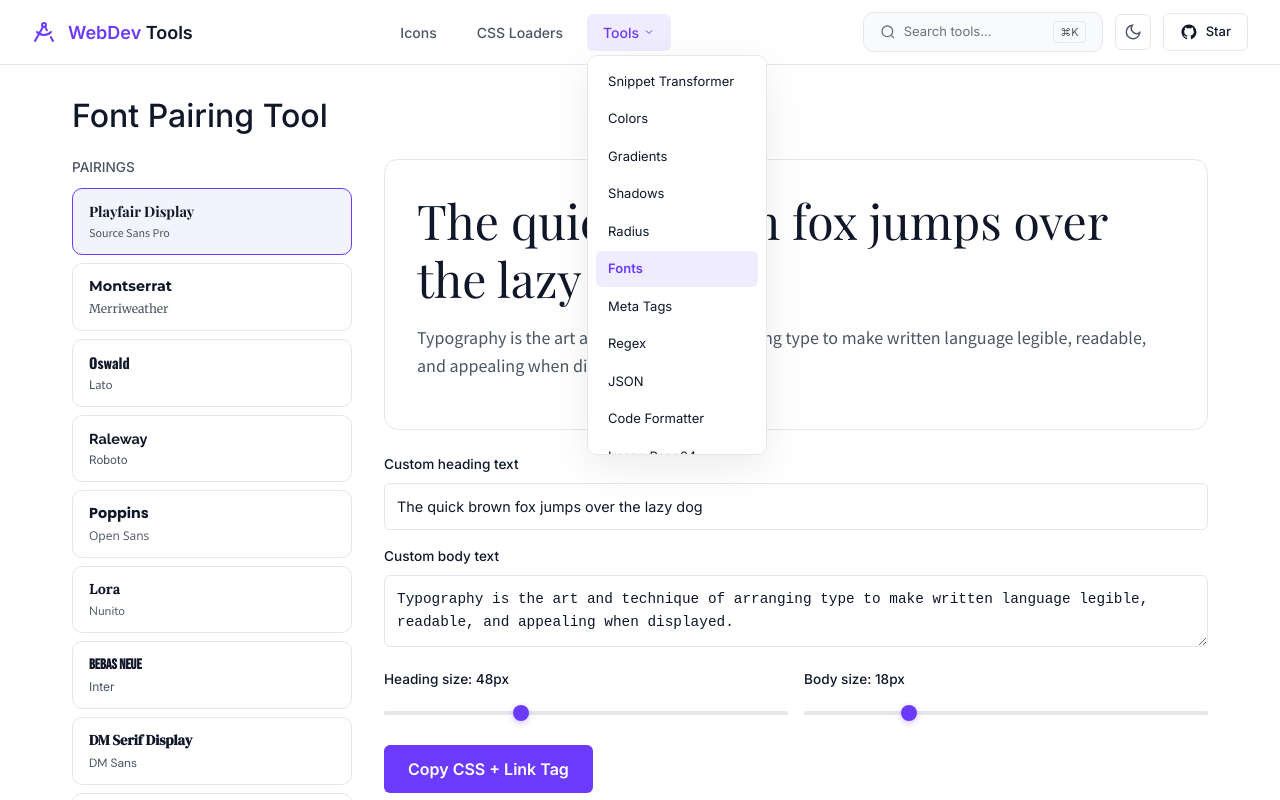
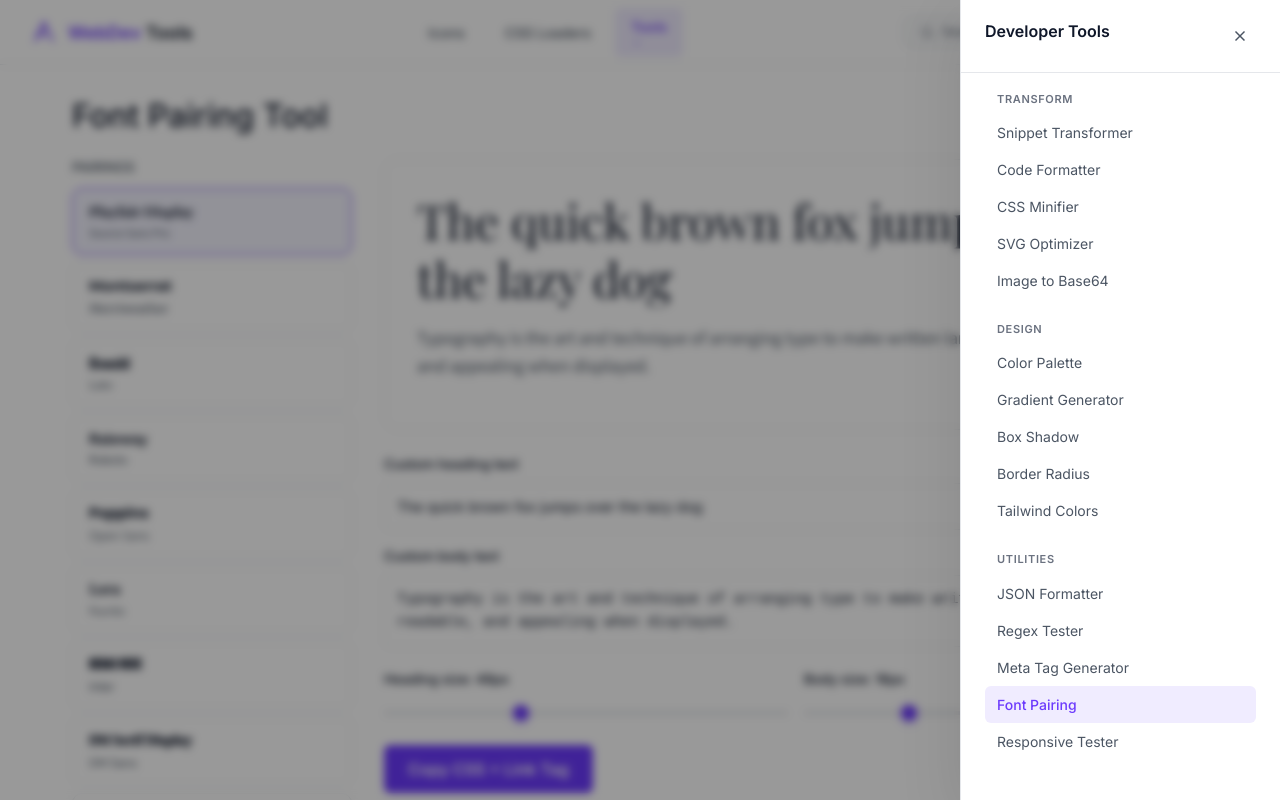
Before and after one commit to Satyamtechy/WebTools, an Angular app: page /fonts in a window 1280 px wide. Both pictures are taken after a click on the button "Tools". Shown: the top 800 px of the page. Built offline with nearby package versions, Linux system fonts and the light colour scheme; no server answers.

Commit message:
feat: replace dropdown with categorized tools drawer, fix search box height

```diff
--- a/src/app/shared/components/header/header.component.html
+++ b/src/app/shared/components/header/header.component.html
@@ -14,41 +14,18 @@
     <nav class="nav" aria-label="Main navigation">
       <a routerLink="/icons" routerLinkActive="active" class="nav-link">Icons</a>
       <a routerLink="/css-loaders" routerLinkActive="active" class="nav-link">CSS Loaders</a>
-      <div class="nav-dropdown">
-        <button class="nav-link dropdown-trigger" [class.active]="toolsOpen()" (click)="toggleTools()">
-          Tools
-          <svg width="12" height="12" viewBox="0 0 24 24" fill="none" stroke="currentColor" stroke-width="2" aria-hidden="true">
-            <path d="m6 9 6 6 6-6"/>
-          </svg>
-        </button>
-        @if (toolsOpen()) {
-          <div class="dropdown-backdrop" (click)="closeTools()"></div>
-          <div class="dropdown-menu">
-            <a routerLink="/transformer" routerLinkActive="active" class="dropdown-item" (click)="closeTools()">Snippet Transformer</a>
-            <a routerLink="/colors" routerLinkActive="active" class="dropdown-item" (click)="closeTools()">Colors</a>
-            <a routerLink="/gradients" routerLinkActive="active" class="dropdown-item" (click)="closeTools()">Gradients</a>
-            <a routerLink="/shadows" routerLinkActive="active" class="dropdown-item" (click)="closeTools()">Shadows</a>
-            <a routerLink="/radius" routerLinkActive="active" class="dropdown-item" (click)="closeTools()">Radius</a>
-            <a routerLink="/fonts" routerLinkActive="active" class="dropdown-item" (click)="closeTools()">Fonts</a>
-            <a routerLink="/meta-tags" routerLinkActive="active" class="dropdown-item" (click)="closeTools()">Meta Tags</a>
-            <a routerLink="/regex" routerLinkActive="active" class="dropdown-item" (click)="closeTools()">Regex</a>
-            <a routerLink="/json" routerLinkActive="active" class="dropdown-item" (click)="closeTools()">JSON</a>
-            <a routerLink="/code-formatter" routerLinkActive="active" class="dropdown-item" (click)="closeTools()">Code Formatter</a>
-            <a routerLink="/image-base64" routerLinkActive="active" class="dropdown-item" (click)="closeTools()">Image Base64</a>
-            <a routerLink="/svg-optimizer" routerLinkActive="active" class="dropdown-item" (click)="closeTools()">SVG Optimizer</a>
-            <a routerLink="/css-minifier" routerLinkActive="active" class="dropdown-item" (click)="closeTools()">CSS Minifier</a>
-            <a routerLink="/tailwind-colors" routerLinkActive="active" class="dropdown-item" (click)="closeTools()">Tailwind Colors</a>
-            <a routerLink="/responsive-tester" routerLinkActive="active" class="dropdown-item" (click)="closeTools()">Responsive Tester</a>
-          </div>
-        }
-      </div>
+      <button class="nav-link" [class.active]="toolsOpen()" (click)="toggleTools()">
+        Tools
+        <svg width="12" height="12" viewBox="0 0 24 24" fill="none" stroke="currentColor" stroke-width="2" aria-hidden="true">
+          <path d="m6 9 6 6 6-6"/>
+        </svg>
+      </button>
     </nav>
 
     <div class="header-actions">
       <div class="search-trigger" (click)="openPalette()">
-        <svg width="16" height="16" viewBox="0 0 24 24" fill="none" stroke="currentColor" stroke-width="2" aria-hidden="true">
-          <circle cx="11" cy="11" r="8"/>
-          <path d="m21 21-4.3-4.3"/>
+        <svg width="14" height="14" viewBox="0 0 24 24" fill="none" stroke="currentColor" stroke-width="2" aria-hidden="true">
+          <circle cx="11" cy="11" r="8"/><path d="m21 21-4.3-4.3"/>
         </svg>
         <span class="search-placeholder">Search tools...</span>
         <kbd>⌘K</kbd>
@@ -67,3 +44,42 @@
     </div>
   </div>
 </header>
+
+<!-- Tools Drawer -->
+@if (toolsOpen()) {
+  <div class="drawer-backdrop" (click)="closeTools()"></div>
+  <aside class="tools-drawer">
+    <div class="drawer-header">
+      <h3>Developer Tools</h3>
+      <button class="drawer-close" (click)="closeTools()" aria-label="Close">
+        <svg width="18" height="18" viewBox="0 0 24 24" fill="none" stroke="currentColor" stroke-width="2"><path d="M18 6 6 18"/><path d="m6 6 12 12"/></svg>
+      </button>
+    </div>
+    <div class="drawer-body">
+      <div class="drawer-category">
+        <h4>Transform</h4>
+        <a routerLink="/transformer" routerLinkActive="active" (click)="closeTools()">Snippet Transformer</a>
+        <a routerLink="/code-formatter" routerLinkActive="active" (click)="closeTools()">Code Formatter</a>
+        <a routerLink="/css-minifier" routerLinkActive="active" (click)="closeTools()">CSS Minifier</a>
+        <a routerLink="/svg-optimizer" routerLinkActive="active" (click)="closeTools()">SVG Optimizer</a>
+        <a routerLink="/image-base64" routerLinkActive="active" (click)="closeTools()">Image to Base64</a>
+      </div>
+      <div class="drawer-category">
+        <h4>Design</h4>
+        <a routerLink="/colors" routerLinkActive="active" (click)="closeTools()">Color Palette</a>
+        <a routerLink="/gradients" routerLinkActive="active" (click)="closeTools()">Gradient Generator</a>
+        <a routerLink="/shadows" routerLinkActive="active" (click)="closeTools()">Box Shadow</a>
+        <a routerLink="/radius" routerLinkActive="active" (click)="closeTools()">Border Radius</a>
+        <a routerLink="/tailwind-colors" routerLinkActive="active" (click)="closeTools()">Tailwind Colors</a>
+      </div>
+      <div class="drawer-category">
+        <h4>Utilities</h4>
+        <a routerLink="/json" routerLinkActive="active" (click)="closeTools()">JSON Formatter</a>
+        <a routerLink="/regex" routerLinkActive="active" (click)="closeTools()">Regex Tester</a>
+        <a routerLink="/meta-tags" routerLinkActive="active" (click)="closeTools()">Meta Tag Generator</a>
+        <a routerLink="/fonts" routerLinkActive="active" (click)="closeTools()">Font Pairing</a>
+        <a routerLink="/responsive-tester" routerLinkActive="active" (click)="closeTools()">Responsive Tester</a>
+      </div>
+    </div>
+  </aside>
+}
--- a/src/app/shared/components/header/header.component.scss
+++ b/src/app/shared/components/header/header.component.scss
@@ -68,6 +68,105 @@
   z-index: 999;
 }
 
+// Tools Drawer
+.drawer-backdrop {
+  position: fixed;
+  inset: 0;
+  background: rgba(0, 0, 0, 0.4);
+  backdrop-filter: blur(4px);
+  z-index: 998;
+  animation: fadeIn 0.2s ease;
+}
+
+.tools-drawer {
+  position: fixed;
+  top: 0;
+  right: 0;
+  bottom: 0;
+  width: 320px;
+  background: var(--color-surface);
+  border-left: 1px solid var(--color-border);
+  box-shadow: var(--shadow-xl);
+  z-index: 999;
+  overflow-y: auto;
+  animation: slideFromRight 0.25s cubic-bezier(0.16, 1, 0.3, 1);
+}
+
+@keyframes slideFromRight {
+  from { transform: translateX(100%); }
+  to { transform: translateX(0); }
+}
+
+@keyframes fadeIn {
+  from { opacity: 0; }
+  to { opacity: 1; }
+}
+
+.drawer-header {
+  display: flex;
+  align-items: center;
+  justify-content: space-between;
+  padding: var(--space-5) var(--space-6);
+  border-bottom: 1px solid var(--color-border);
+
+  h3 { font-size: 16px; font-weight: 600; color: var(--color-text); }
+}
+
+.drawer-close {
+  display: flex;
+  align-items: center;
+  justify-content: center;
+  width: 32px;
+  height: 32px;
+  border-radius: var(--radius-sm);
+  border: none;
+  background: transparent;
+  color: var(--color-text-secondary);
+  cursor: pointer;
+  transition: var(--transition);
+
+  &:hover { background: var(--color-surface-hover); color: var(--color-text); }
+}
+
+.drawer-body {
+  padding: var(--space-5) var(--space-6);
+}
+
+.drawer-category {
+  margin-bottom: var(--space-6);
+
+  h4 {
+    font-size: 11px;
+    font-weight: 600;
+    text-transform: uppercase;
+    letter-spacing: 0.06em;
+    color: var(--color-text-tertiary);
+    margin-bottom: var(--space-2);
+    padding: 0 var(--space-3);
+  }
+
+  a {
+    display: block;
+    padding: var(--space-2) var(--space-3);
+    border-radius: var(--radius-sm);
+    font-size: 14px;
+    color: var(--color-text-secondary);
+    text-decoration: none;
+    transition: var(--transition);
+
+    &:hover {
+      background: var(--color-surface-hover);
+      color: var(--color-text);
+    }
+
+    &.active {
+      background: var(--color-primary-light);
+      color: var(--color-primary);
+      font-weight: 500;
+    }
+  }
+}
+
 .dropdown-trigger {
   display: flex;
   align-items: center;
@@ -125,7 +224,7 @@
   display: flex;
   align-items: center;
   gap: var(--space-2);
-  padding: var(--space-2) var(--space-4);
+  padding: 6px var(--space-4);
   border-radius: var(--radius-md);
   border: 1px solid var(--color-border);
   background: var(--color-surface-secondary);
@@ -133,7 +232,8 @@
   color: var(--color-text-tertiary);
   cursor: pointer;
   transition: var(--transition);
-  min-width: 240px;
+  min-width: 200px;
+  height: 34px;
 
   &:hover {
     border-color: var(--color-primary);
@@ -143,14 +243,13 @@
   .search-placeholder { flex: 1; }
 
   kbd {
-    margin-left: auto;
     padding: 2px 6px;
     border-radius: 4px;
-    background: var(--color-surface-secondary);
+    background: var(--color-surface);
     border: 1px solid var(--color-border);
-    font-size: 11px;
+    font-size: 10px;
     font-family: var(--font);
-    color: var(--color-text-secondary);
+    color: var(--color-text-tertiary);
   }
 }
 
```
